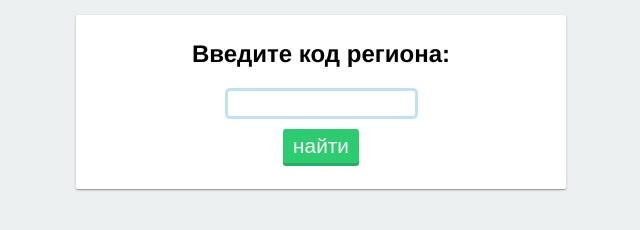
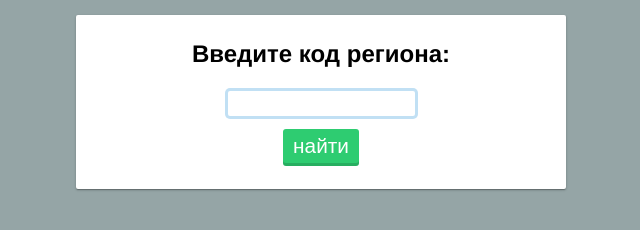
Before and after one commit to davoam/right-manifest, a plain HTML site: page index.html in a window 1280 px wide. Shown: the whole page, without its empty margins (319-959 px from the left). Drawn offline with Linux system fonts and the light colour scheme.

Commit message:
upgraded styles

```diff
--- a/index.html
+++ b/index.html
@@ -10,7 +10,7 @@
 				margin: 0;
 				font-family: 'Helvetica', 'Arial', 'sans-serif';
 				text-align: center;
-				background: #ecf0f1;
+				background: #95a5a6;
 			}
 			.content {
 			    box-shadow: 0 1px 3px 0 rgba(0,0,0,.2),0 1px 1px 0 rgba(0,0,0,.14),0 2px 1px -1px rgba(0,0,0,.12);
```
